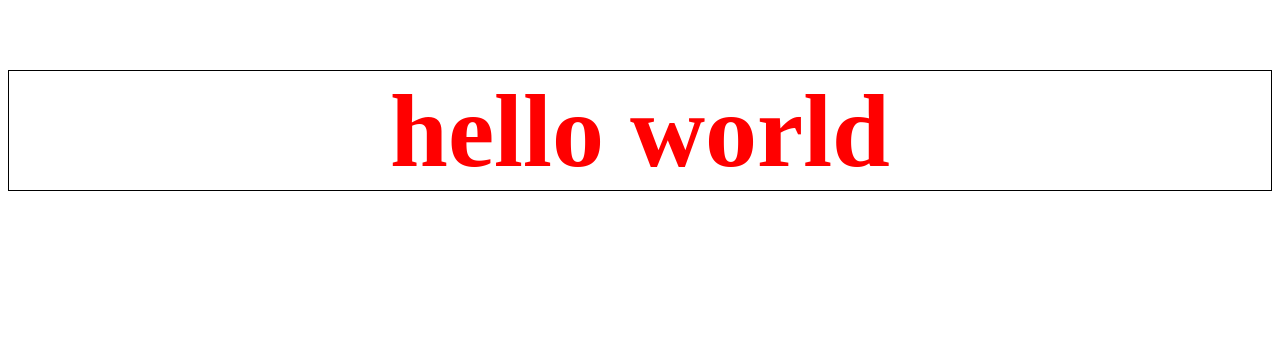
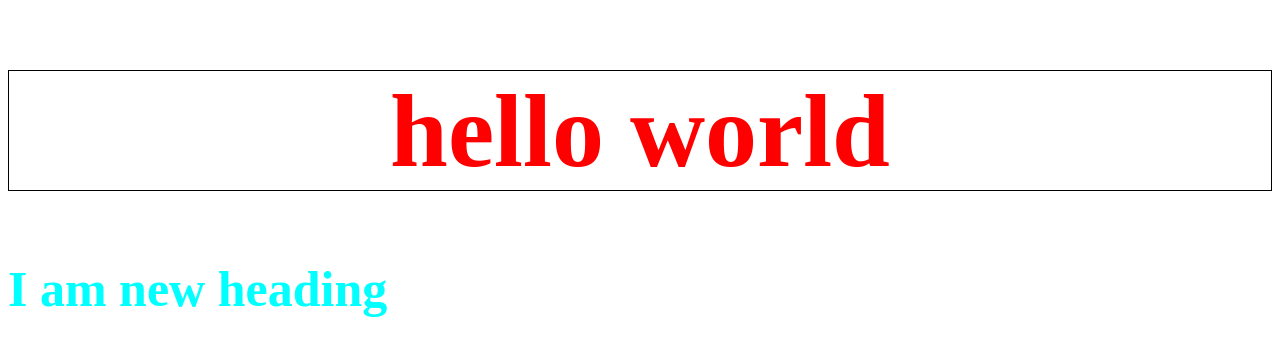
Before and after one commit to sherrali/oneproject, a plain HTML site: page index.html in a window 1280 px wide. Drawn offline with Linux system fonts and the light colour scheme.

Commit message:
new heading added

```diff
--- a/index.css
+++ b/index.css
@@ -4,3 +4,9 @@ h1{
     text-align: center;
     border: 1px solid black;
 }
+
+h2{
+    color: aqua;
+    font-size: 50px;
+    text-align: left;
+}
--- a/index.html
+++ b/index.html
@@ -8,5 +8,6 @@
 </head>
 <body>
     <h1>hello world</h1>
+    <h2>I am new heading</h2>
 </body>
 </html>
```
